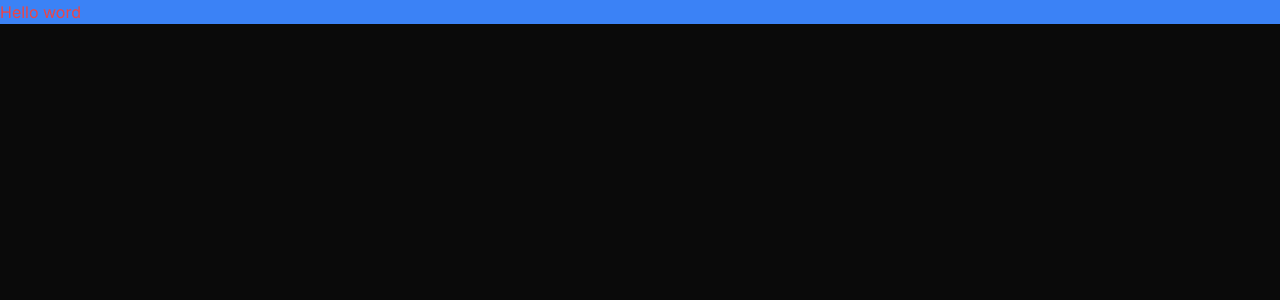
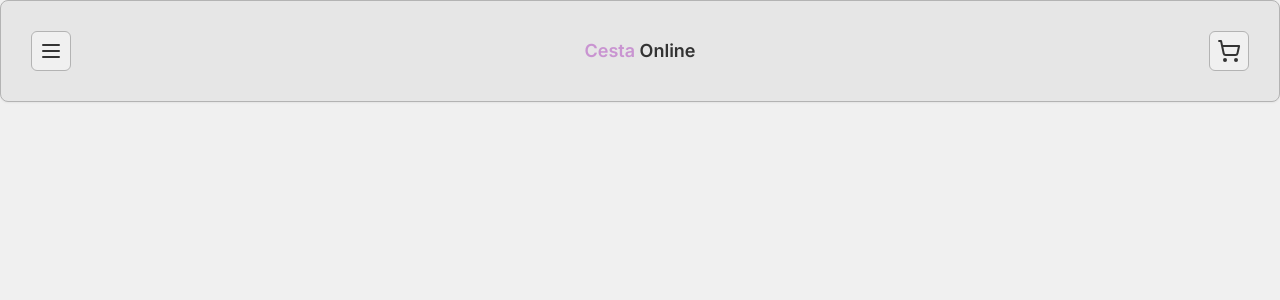
Before and after one commit to wlbruno/cesta-online, a Next.js app: page / in a window 1280 px wide. Shown: the top 300 px of the page. Built offline with nearby package versions, Linux system fonts and the light colour scheme.

Commit message:
feat: add button, card and header components

```diff
--- a/package.json
+++ b/package.json
@@ -9,6 +9,7 @@
     "lint": "next lint"
   },
   "dependencies": {
+    "@radix-ui/react-slot": "^1.0.2",
     "class-variance-authority": "^0.7.0",
     "clsx": "^2.0.0",
     "lucide-react": "^0.288.0",
--- a/src/app/globals.css
+++ b/src/app/globals.css
@@ -4,33 +4,33 @@
 
 @layer base {
   :root {
-    --background: 0 0% 4%;
-    --foreground: 0 0% 100%;
+    --background: 0 0% 94%;              /* Cor de fundo mais clara */
+    --foreground: 0 0% 20%;              /* Cor de texto mais escura */
 
-    --card: 0 0% 4%;
-    --card-foreground: 0 0% 100%;
+    --card: 0 0% 90%;                    /* Cor de fundo do cartão mais clara */
+    --card-foreground: 0 0% 20%;        /* Cor de texto do cartão mais escura */
 
-    --popover: 0 0% 4%;
-    --popover-foreground: 0 0% 100%;
+    --popover: 0 0% 90%;                 /* Cor de fundo do popover mais clara */
+    --popover-foreground: 0 0% 20%;     /* Cor de texto do popover mais escura */
 
-    --primary: 252 59% 48%;
-    --primary-foreground: 0 0% 100%;
+    --primary: 292 40% 70%;              /* Cor primária mais clara */
+    --primary-foreground: 0 0% 20%;     /* Cor de texto primária mais escura */
 
-    --secondary: 0 0% 9%;
-    --secondary-foreground: 0 0% 100%;
+    --secondary: 0 0% 70%;               /* Cor secundária mais clara */
+    --secondary-foreground: 0 0% 20%;   /* Cor de texto secundária mais escura */
 
-    --muted: 0 0% 9%;
-    --muted-foreground: 215 20.2% 65.1%;
+    --muted: 0 0% 70%;                   /* Cor silenciada mais clara */
+    --muted-foreground: 215 20.2% 75%;   /* Cor de texto silenciado mais escura */
 
-    --accent: 0 0% 9%;
-    --accent-foreground: 0 0% 100%;
+    --accent: 0 0% 70%;                  /* Cor de destaque mais clara */
+    --accent-foreground: 0 0% 20%;      /* Cor de texto de destaque mais escura */
 
-    --destructive: 0 62.8% 30.6%;
-    --destructive-foreground: 0 0% 100%;
+    --destructive: 0 62.8% 60%;          /* Cor destrutiva mais clara */
+    --destructive-foreground: 0 0% 20%; /* Cor de texto destrutivo mais escura */
 
-    --border: 0 0% 9%;
-    --input: 0 0% 9%;
-    --ring: 212.7 26.8% 83.9%;
+    --border: 0 0% 70%;                  /* Cor da borda mais clara */
+    --input: 0 0% 70%;                   /* Cor de input mais clara */
+    --ring: 212.7 26.8% 90%;             /* Cor de anel mais clara */
 
     --radius: 0.5rem;
   }
--- a/src/app/layout.tsx
+++ b/src/app/layout.tsx
@@ -1,6 +1,7 @@
 import type { Metadata } from 'next'
 import { Inter } from 'next/font/google'
 import './globals.css'
+import Header from '@/components/ui/header'
 
 const inter = Inter({ subsets: ['latin'] })
 
@@ -16,7 +17,11 @@
 }) {
   return (
     <html lang="en">
-      <body className={inter.className}>{children}</body>
+      <body className={inter.className}>
+        <Header></Header>
+        {children}
+
+        </body>
     </html>
   )
 }
--- a/src/app/page.tsx
+++ b/src/app/page.tsx
@@ -1,8 +1,5 @@
 import Image from 'next/image'
 
 export default function Home() {
-  return (
-  <div
-  className='bg-blue-500 text-red-500'>Hello word</div>
-  )
+  return <div></div>;
 }
--- /dev/null
+++ b/src/components/ui/button.tsx
@@ -0,0 +1,56 @@
+import * as React from "react"
+import { Slot } from "@radix-ui/react-slot"
+import { cva, type VariantProps } from "class-variance-authority"
+
+import { cn } from "@/lib/utils"
+
+const buttonVariants = cva(
+  "inline-flex items-center justify-center whitespace-nowrap rounded-md text-sm font-medium ring-offset-background transition-colors focus-visible:outline-none focus-visible:ring-2 focus-visible:ring-ring focus-visible:ring-offset-2 disabled:pointer-events-none disabled:opacity-50",
+  {
+    variants: {
+      variant: {
+        default: "bg-primary text-primary-foreground hover:bg-primary/90",
+        destructive:
+          "bg-destructive text-destructive-foreground hover:bg-destructive/90",
+        outline:
+          "border border-input bg-background hover:bg-accent hover:text-accent-foreground",
+        secondary:
+          "bg-secondary text-secondary-foreground hover:bg-secondary/80",
+        ghost: "hover:bg-accent hover:text-accent-foreground",
+        link: "text-primary underline-offset-4 hover:underline",
+      },
+      size: {
+        default: "h-10 px-4 py-2",
+        sm: "h-9 rounded-md px-3",
+        lg: "h-11 rounded-md px-8",
+        icon: "h-10 w-10",
+      },
+    },
+    defaultVariants: {
+      variant: "default",
+      size: "default",
+    },
+  }
+)
+
+export interface ButtonProps
+  extends React.ButtonHTMLAttributes<HTMLButtonElement>,
+    VariantProps<typeof buttonVariants> {
+  asChild?: boolean
+}
+
+const Button = React.forwardRef<HTMLButtonElement, ButtonProps>(
+  ({ className, variant, size, asChild = false, ...props }, ref) => {
+    const Comp = asChild ? Slot : "button"
+    return (
+      <Comp
+        className={cn(buttonVariants({ variant, size, className }))}
+        ref={ref}
+        {...props}
+      />
+    )
+  }
+)
+Button.displayName = "Button"
+
+export { Button, buttonVariants }
--- /dev/null
+++ b/src/components/ui/card.tsx
@@ -0,0 +1,79 @@
+import * as React from "react"
+
+import { cn } from "@/lib/utils"
+
+const Card = React.forwardRef<
+  HTMLDivElement,
+  React.HTMLAttributes<HTMLDivElement>
+>(({ className, ...props }, ref) => (
+  <div
+    ref={ref}
+    className={cn(
+      "rounded-lg border bg-card text-card-foreground shadow-sm",
+      className
+    )}
+    {...props}
+  />
+))
+Card.displayName = "Card"
+
+const CardHeader = React.forwardRef<
+  HTMLDivElement,
+  React.HTMLAttributes<HTMLDivElement>
+>(({ className, ...props }, ref) => (
+  <div
+    ref={ref}
+    className={cn("flex flex-col space-y-1.5 p-6", className)}
+    {...props}
+  />
+))
+CardHeader.displayName = "CardHeader"
+
+const CardTitle = React.forwardRef<
+  HTMLParagraphElement,
+  React.HTMLAttributes<HTMLHeadingElement>
+>(({ className, ...props }, ref) => (
+  <h3
+    ref={ref}
+    className={cn(
+      "text-2xl font-semibold leading-none tracking-tight",
+      className
+    )}
+    {...props}
+  />
+))
+CardTitle.displayName = "CardTitle"
+
+const CardDescription = React.forwardRef<
+  HTMLParagraphElement,
+  React.HTMLAttributes<HTMLParagraphElement>
+>(({ className, ...props }, ref) => (
+  <p
+    ref={ref}
+    className={cn("text-sm text-muted-foreground", className)}
+    {...props}
+  />
+))
+CardDescription.displayName = "CardDescription"
+
+const CardContent = React.forwardRef<
+  HTMLDivElement,
+  React.HTMLAttributes<HTMLDivElement>
+>(({ className, ...props }, ref) => (
+  <div ref={ref} className={cn("p-6 pt-0", className)} {...props} />
+))
+CardContent.displayName = "CardContent"
+
+const CardFooter = React.forwardRef<
+  HTMLDivElement,
+  React.HTMLAttributes<HTMLDivElement>
+>(({ className, ...props }, ref) => (
+  <div
+    ref={ref}
+    className={cn("flex items-center p-6 pt-0", className)}
+    {...props}
+  />
+))
+CardFooter.displayName = "CardFooter"
+
+export { Card, CardHeader, CardFooter, CardTitle, CardDescription, CardContent }
--- /dev/null
+++ b/src/components/ui/header.tsx
@@ -0,0 +1,21 @@
+import { MenuIcon, ShoppingCartIcon } from "lucide-react";
+import { Button } from "./button";
+import { Card } from "./card";
+
+const Header = () => {
+    return (
+        <Card className="flex justify-between p-[1.875rem] items-center">
+            <Button size="icon" variant="outline">
+                <MenuIcon />
+            </Button>
+
+            <h1 className="font-semibold text-lg"><span className="text-primary">Cesta</span> Online</h1>
+
+            <Button size="icon" variant="outline">
+                <ShoppingCartIcon />
+            </Button>
+        </Card>
+    );
+}
+
+export default Header;
```
Also changed, not shown: 1 other file (tests, documents, lock files or other folders).
